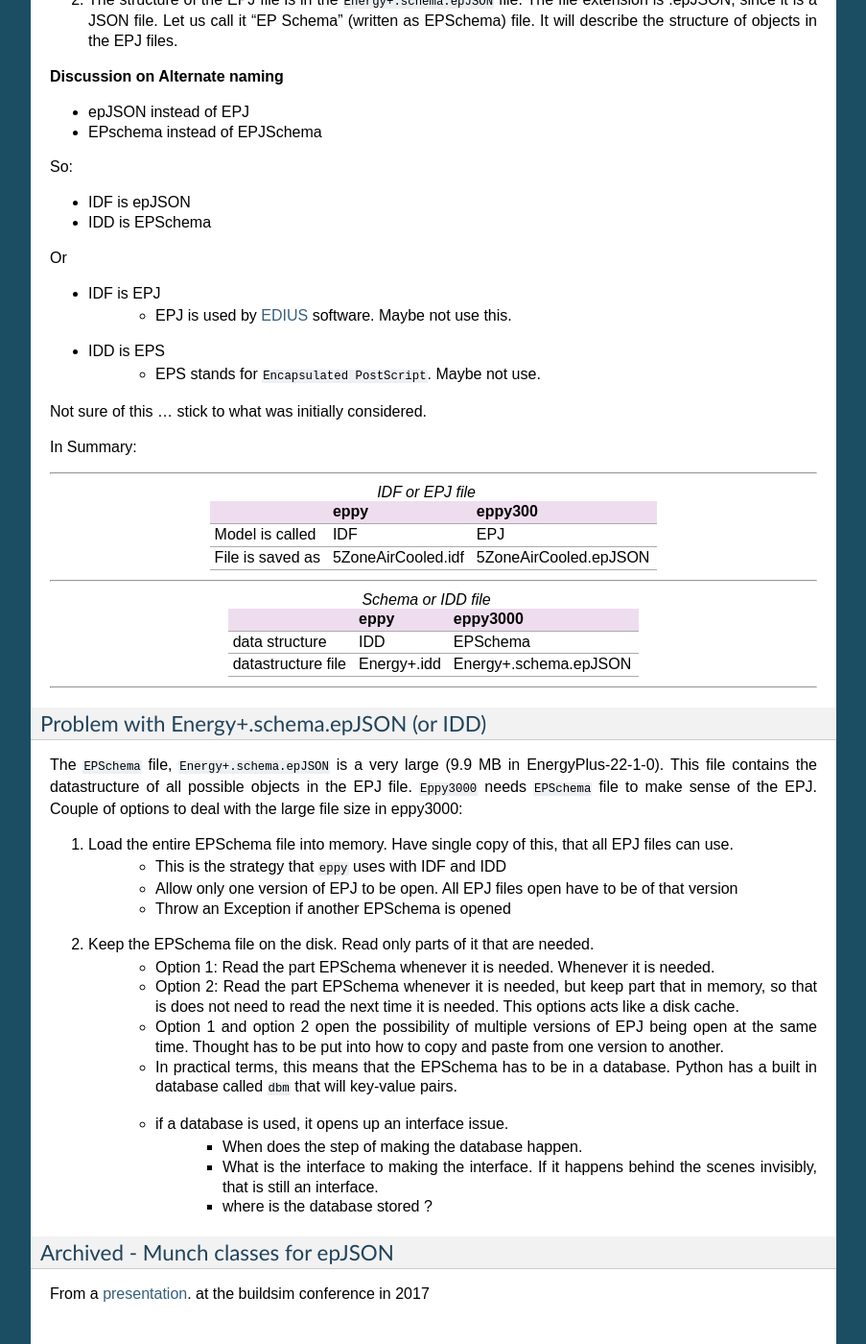
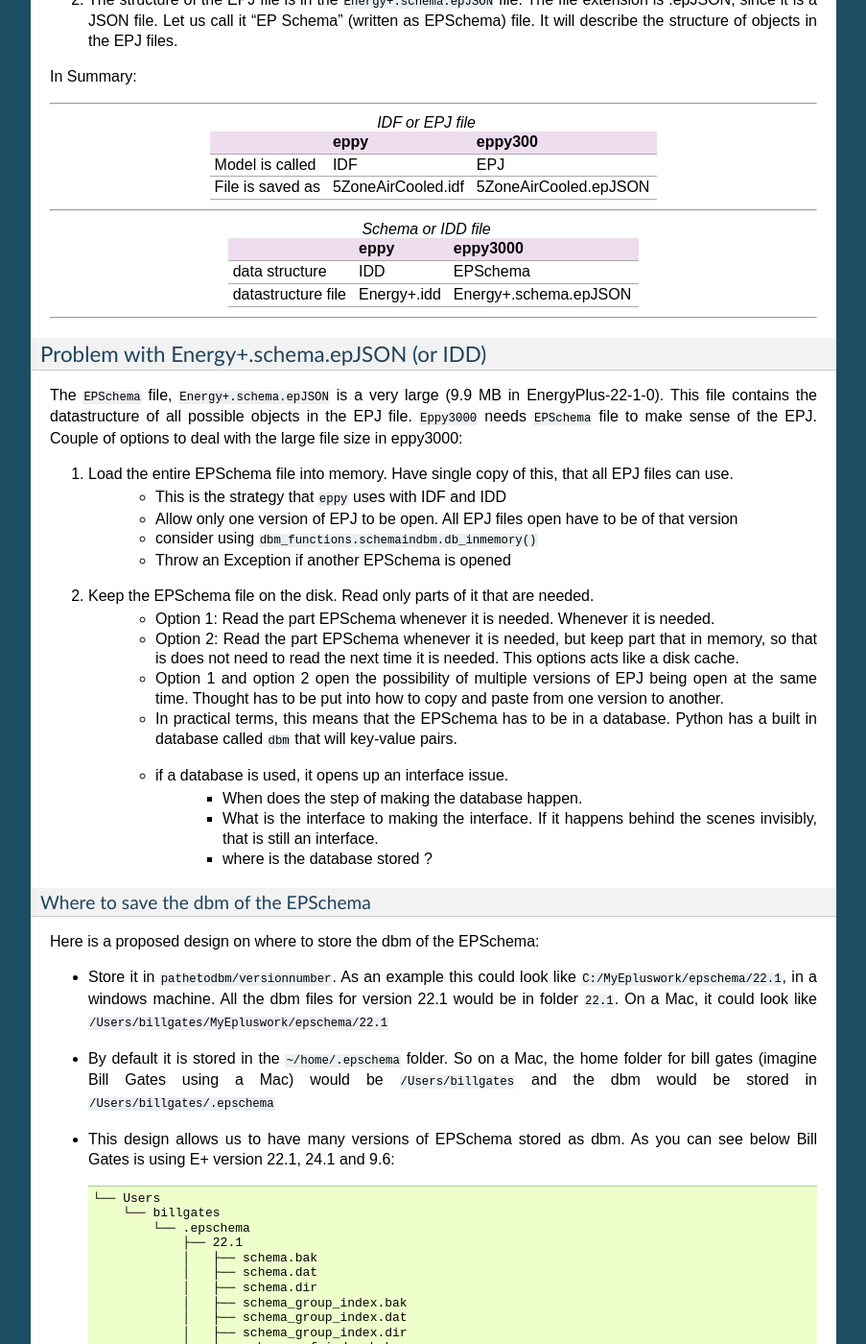
Before and after one commit to pyenergyplus/eppy3000, a Sphinx documentation site: the page built from docs/developmentnotes.rst, in a window 1280 px wide and 1400 px high, scrolled down 3176 px. Shown: the whole window at 96% size, without its empty margins (198-1101 px from the left). Built offline with Sphinx 7.4.7, drawn with Linux system fonts in a browser that asks for light colours; some of the changed text lies outside the part shown.

Commit message:
fixed issue: #109
:Problem: Need to save EPSchema as a dbm in home folder
:Solution: done in `eppy3000/dbm_functions/json2dbm.py`

```diff
--- a/docs/developmentnotes.rst
+++ b/docs/developmentnotes.rst
@@ -168,27 +168,6 @@ Now with Energyplus moving towards ``JSON`` format, we have a different set of f
     - The ``ExampleFiles`` folder has this file ``RefBldgMediumOfficeNew2004_Chicago_epJSON.epJSON``, in case you want to look at a real file
 2. The structure of the EPJ file is in the ``Energy+.schema.epJSON`` file. The file extension is .epJSON, since it is a JSON file. Let us call it "EP Schema" (written as EPSchema) file.  It will describe the structure of objects in the EPJ files.
 
-**Discussion on Alternate naming**
-
-- epJSON instead of EPJ
-- EPschema instead of EPJSchema
-
-So:
-
-- IDF is epJSON
-- IDD is EPSchema
-
-Or
-
-- IDF is EPJ
-    - EPJ is used by `EDIUS <https://www.grassvalley.com/products/editing/edius-x/>`_ software. Maybe not use this.
-- IDD is EPS
-    - EPS stands for ``Encapsulated PostScript``. Maybe not use.
-
-Not sure of this ... stick to what was initially considered.
-
-
-
 In Summary:
 
 -----
@@ -219,6 +198,7 @@ The ``EPSchema`` file, ``Energy+.schema.epJSON`` is a very large (9.9 MB in Ener
 1. Load the entire EPSchema file into memory. Have single copy of this, that all EPJ files can use.
     - This is the strategy that ``eppy`` uses with IDF and IDD
     - Allow only one version of EPJ to be open. All EPJ files open have to be of that version
+    - consider using ``dbm_functions.schemaindbm.db_inmemory()``
     - Throw an Exception if another EPSchema is opened
 2. Keep the EPSchema file on the disk. Read only parts of it that are needed.
     - Option 1: Read the part EPSchema whenever it is needed. Whenever it is needed.
@@ -229,6 +209,52 @@ The ``EPSchema`` file, ``Energy+.schema.epJSON`` is a very large (9.9 MB in Ener
         - When does the step of making the database happen.
         - What is the interface to making the interface. If it happens behind the scenes invisibly, that is still an interface.
         - where is the database stored ?
+
+Where to save the dbm of the EPSchema
+~~~~~~~~~~~~~~~~~~~~~~~~~~~~~~~~~~~~~
+
+Here is a proposed design on where to store the dbm of the EPSchema:
+
+- Store it in ``pathetodbm/versionnumber``. As an example this could look like ``C:/MyEpluswork/epschema/22.1``, in a windows machine. All the dbm files for version 22.1 would be in folder ``22.1``. On a Mac, it could look like ``/Users/billgates/MyEpluswork/epschema/22.1``
+- By default it is stored in the ``~/home/.epschema`` folder. So on a Mac, the home folder for bill gates (imagine Bill Gates using a Mac) would be ``/Users/billgates`` and the dbm would be stored in ``/Users/billgates/.epschema``
+- This design allows us to have many versions of EPSchema stored as dbm. As you can see below Bill Gates is using E+ version 22.1, 24.1 and 9.6::
+
+    └── Users
+        └── billgates
+            └── .epschema
+                ├── 22.1
+                │   ├── schema.bak
+                │   ├── schema.dat
+                │   ├── schema.dir
+                │   ├── schema_group_index.bak
+                │   ├── schema_group_index.dat
+                │   ├── schema_group_index.dir
+                │   ├── schema_ref_index.bak
+                │   ├── schema_ref_index.dat
+                │   └── schema_ref_index.dir
+                ├── 24.1
+                │   ├── schema.bak
+                │   ├── schema.dat
+                │   ├── schema.dir
+                │   ├── schema_group_index.bak
+                │   ├── schema_group_index.dat
+                │   ├── schema_group_index.dir
+                │   ├── schema_ref_index.bak
+                │   ├── schema_ref_index.dat
+                │   └── schema_ref_index.dir
+                └── 9.6
+                    ├── schema.bak
+                    ├── schema.dat
+                    ├── schema.dir
+                    ├── schema_group_index.bak
+                    ├── schema_group_index.dat
+                    ├── schema_group_index.dir
+                    ├── schema_ref_index.bak
+                    ├── schema_ref_index.dat
+                    └── schema_ref_index.dir
+
+Right now you can save the dbm using ``eppy3000/dbm_functions/json2dbm.py``. See doc string in that file.
+
 
 
 
```
Also changed, not shown: 3 other files.
